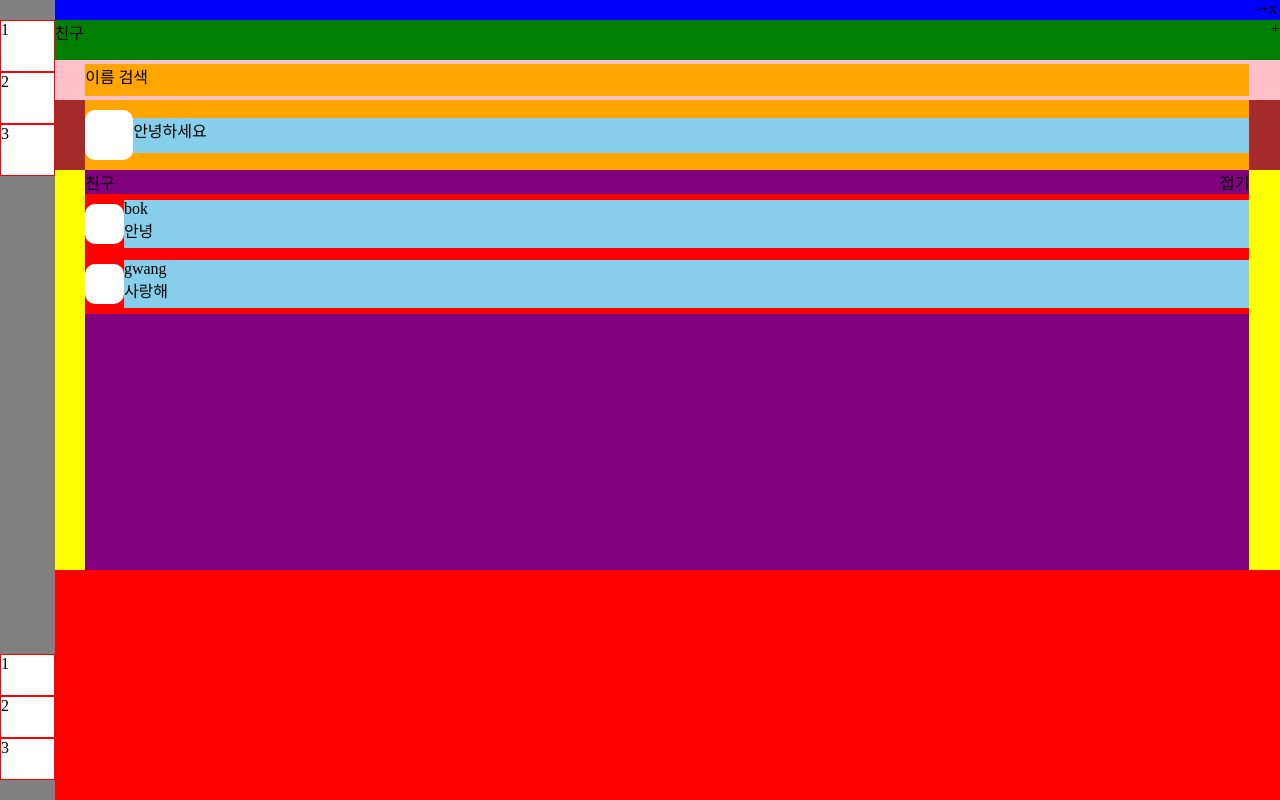
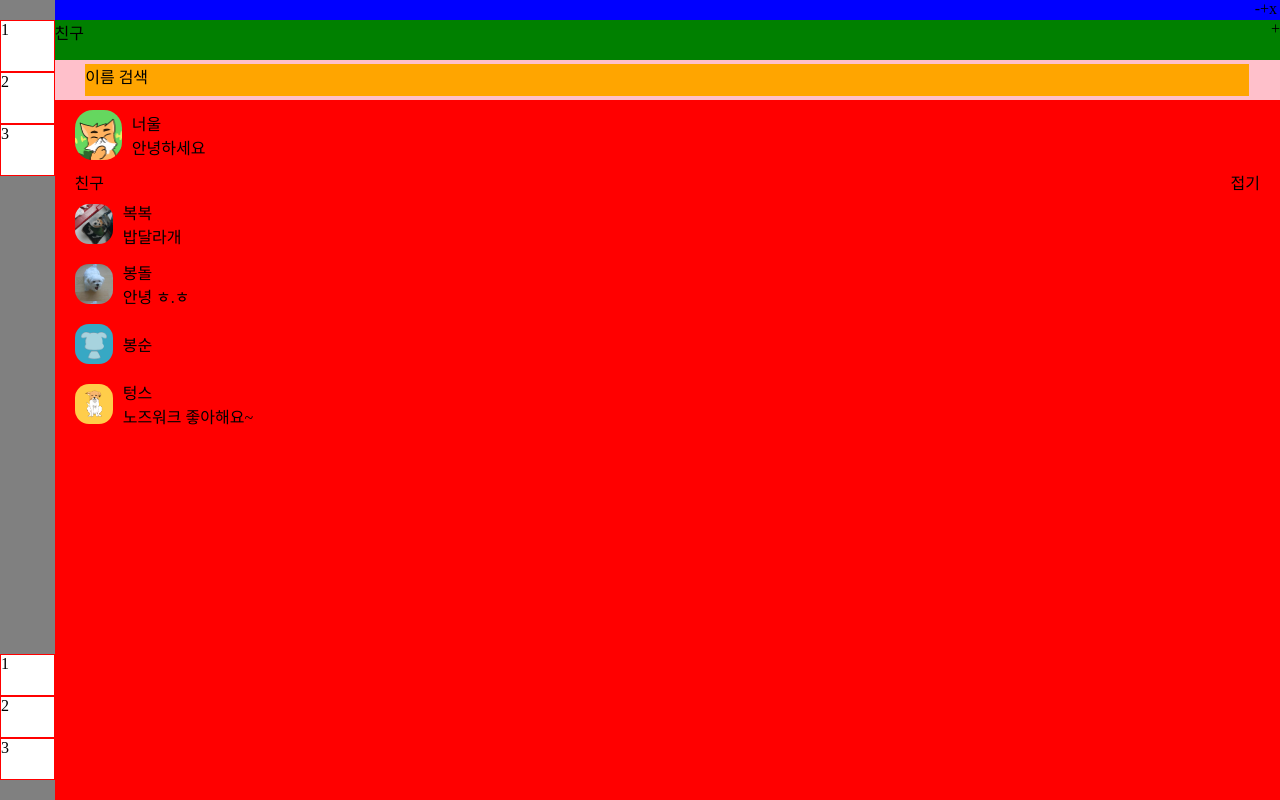
Before and after one commit to pieisland/gagaodog, a React app: page / in a window 1280 px wide. Built offline with nearby package versions, Linux system fonts and the light colour scheme.

Commit message:
feat : [FE] 프로필 이미지 적용, 배경색 변경
- 프로필 이미지를 적용함.
- 맞지 않는 배경색 주석 처리.
- css 수정.

```diff
--- a/src/components/Friends.js
+++ b/src/components/Friends.js
@@ -1,10 +1,14 @@
 import React from "react";
 import styled from "styled-components";
+import noneProfile from "../../public/images/none-profile.png";
+import bok from "../../public/images/bok.png";
+import bongdol from "../../public/images/bongdol.PNG";
+import tongs from "../../public/images/tongs.jpg";
 
 const FriendsWrap = styled.div`
   width: 100%;
   height: 50%;
-  background-color: yellow;
+  //background-color: yellow;
 
   display: flex;
   justify-content: center;
@@ -13,9 +17,9 @@ const FriendsWrap = styled.div`
 `;
 
 const FriendsInnerWrap = styled.div`
-  background-color: purple;
+  //background-color: purple;
   //   position: absoulte;
-  width: 95%;
+  width: 100%;
   height: 100%;
   display: flex;
   flex-direction: column;
@@ -23,36 +27,58 @@ const FriendsInnerWrap = styled.div`
 `;
 
 const ProfileWrap = styled.div`
-  background-color: red;
+  //background-color: red;
   display: flex;
   align-items: center;
   width: 100%;
   height: 60px;
+
+  &:hover {
+    background-color: rgb(246, 246, 247);
+  }
 `;
 
 const ProfilePicture = styled.div`
   width: 40px;
   height: 40px;
-  border-radius: 10px;
-  background-color: white;
+  border-radius: 14px;
+  //background-color: white;
+
+  background-image: ${(props) => `url(${props.src})` || `url(${noneProfile})`};
+  background-size: 40px;
+
+  margin-left: 20px;
 `;
 
 const ProfileContent = styled.div`
   width: 100%;
   height: 80%;
-  background-color: skyblue;
+  //background-color: skyblue;
+
+  display: flex;
+  flex-direction: column;
+  justify-content: center;
+  > div {
+    margin-left: 10px;
+  }
 `;
 
 const FriendsAccordion = styled.div`
   width: 100%;
   display: flex;
   justify-content: space-between;
+
+  div {
+    margin: 0 20px;
+  }
 `;
 
 const Friends = () => {
   const friendsList = [
-    { name: "bok", content: "안녕" },
-    { name: "gwang", content: "사랑해" },
+    { name: "복복", content: "밥달라개", src: bok },
+    { name: "봉돌", content: "안녕 ㅎ.ㅎ", src: bongdol },
+    { name: "봉순", src: noneProfile },
+    { name: "텅스", content: "노즈워크 좋아해요~", src: tongs },
   ];
 
   return (
@@ -66,10 +92,17 @@ const Friends = () => {
           {friendsList.map((friend, idx) => {
             return (
               <ProfileWrap key={`profileWrap-${idx}`}>
-                <ProfilePicture key={`profilePicture-${idx}`}></ProfilePicture>
+                <ProfilePicture
+                  key={`profilePicture-${idx}`}
+                  src={friend.src}
+                ></ProfilePicture>
                 <ProfileContent key={`profileContent-${idx}`}>
                   <div>{friend.name}</div>
-                  <div>{friend.content}</div>
+                  {friend.content !== undefined ? (
+                    <div>{friend.content}</div>
+                  ) : (
+                    <></>
+                  )}
                 </ProfileContent>
               </ProfileWrap>
             );
--- a/src/components/User.js
+++ b/src/components/User.js
@@ -1,10 +1,11 @@
 import React from "react";
 import styled from "styled-components";
+import profile from "../../public/images/neoul.png";
 
 const UserWrap = styled.div`
   width: 100%;
   height: 70px;
-  background-color: brown;
+  //background-color: brown;
 
   display: flex;
   justify-content: center;
@@ -14,24 +15,39 @@ const UserWrap = styled.div`
 
 const UserInnerWrap = styled.div`
   position: absoulte;
-  width: 95%;
+  width: 100%;
   height: 100%;
-  background-color: orange;
+  //background-color: orange;
   display: flex;
   align-items: center;
+
+  &:hover {
+    background-color: rgb(246, 246, 247);
+  }
 `;
 
 const ProfilePicture = styled.div`
   width: 50px;
   height: 50px;
-  border-radius: 10px;
+  border-radius: 18px;
   background-color: white;
+
+  background-image: url(${profile});
+  background-size: 50px;
+  margin-left: 20px;
 `;
 
 const ProfileContent = styled.div`
   width: 100%;
-  height: 50%;
-  background-color: skyblue;
+  height: 80%;
+  //background-color: skyblue;
+  display: flex;
+  flex-direction: column;
+  justify-content: center;
+
+  > div {
+    margin-left: 10px;
+  }
 `;
 
 const User = () => {
@@ -40,7 +56,10 @@ const User = () => {
       <UserWrap>
         <UserInnerWrap>
           <ProfilePicture></ProfilePicture>
-          <ProfileContent>안녕하세요</ProfileContent>
+          <ProfileContent>
+            <div>너울</div>
+            <div>안녕하세요</div>
+          </ProfileContent>
         </UserInnerWrap>
       </UserWrap>
     </>
```
